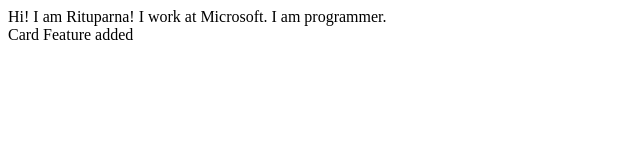
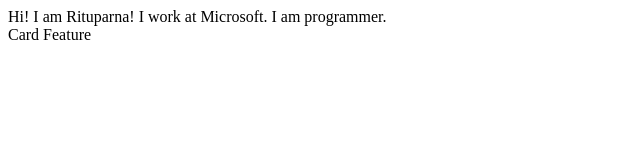
Before and after one commit to rparna95/rituparnadas-site, a plain HTML site: page index.html in a window 1280 px wide. Shown: the full height of the page, 0-640 px from the left. Drawn offline with Linux system fonts and the light colour scheme.

Commit message:
card modified

```diff
--- a/index.html
+++ b/index.html
@@ -13,7 +13,7 @@
     I work at Microsoft.
     I am programmer.
     <div>
-        Card Feature added
+        Card Feature
     </div>
 </body>
 
```
